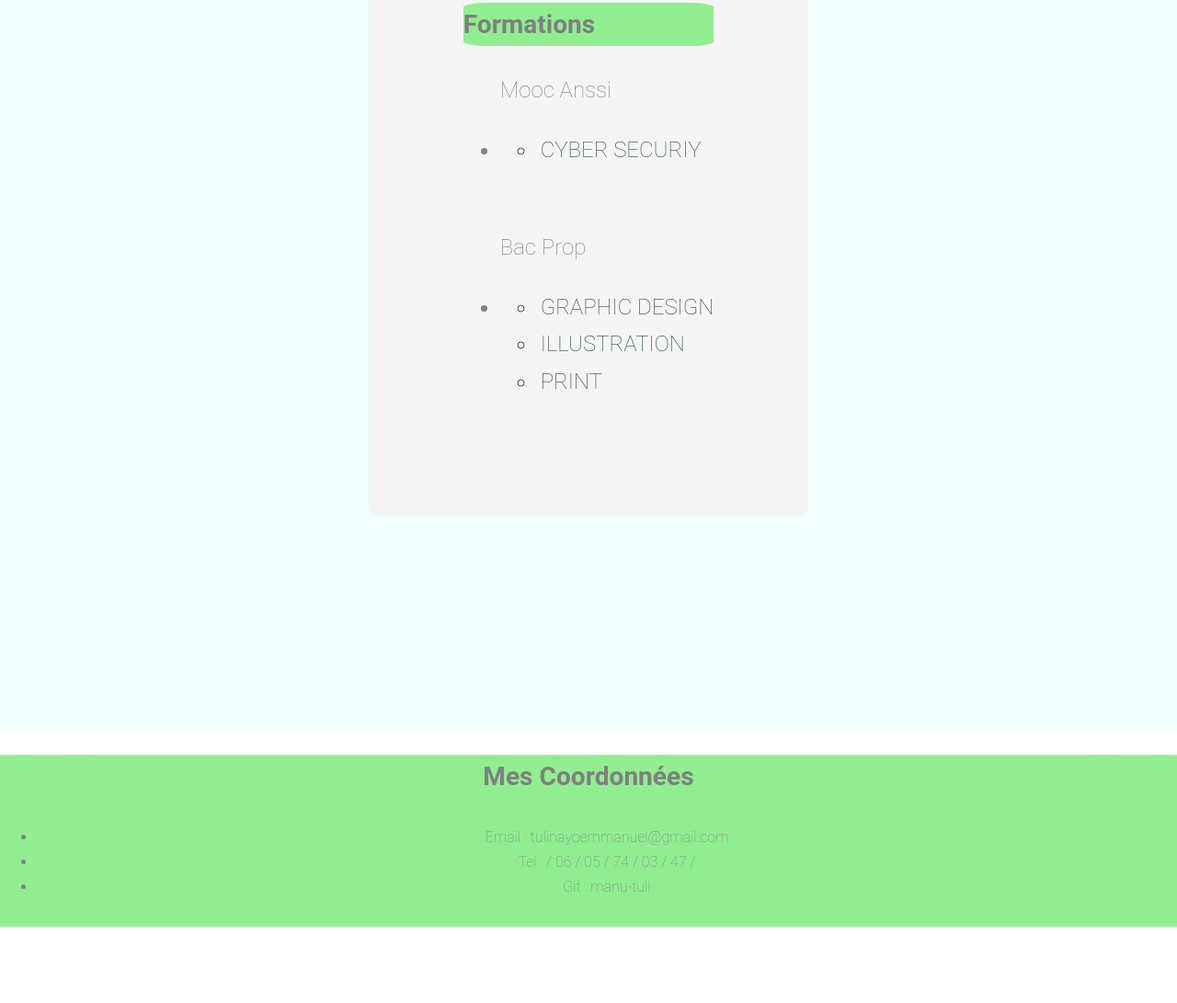
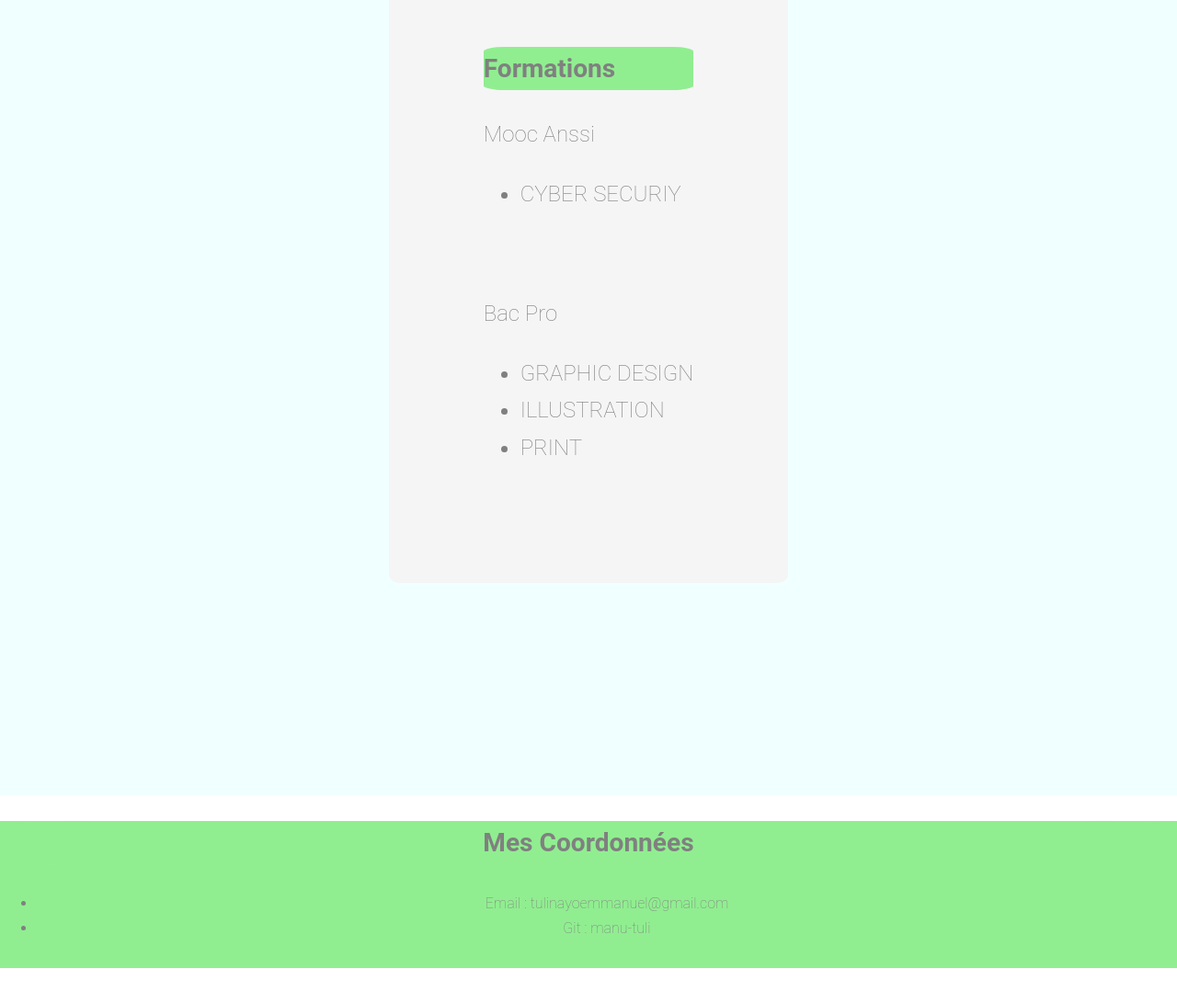
Before and after one commit to manu-tuli/repomanu, a plain HTML site: page cvOnline/index.html in a window 1280 px wide. Shown: the part 2335-3426 px from the top of the page at 92% size. Drawn offline with Linux system fonts and the light colour scheme.

Commit message:
Update index.html

```diff
--- a/cvOnline/index.html
+++ b/cvOnline/index.html
@@ -19,7 +19,6 @@
         <main>
             <aside>
                 <h3 class="skills">Mes Compétences</h3>
-                <ul>
                 <p>Font-end</p>
                 <div class="list--active">
                     <ul>
@@ -28,35 +27,36 @@
                         <li>REACT-JS</li>
                     </ul>
                 </div>
+
                 <br>
-                    <li class="list">
+
+                <div class="list">
                     <ul>
                         <li>C#.NETCore</li>
                         <li>PHP / Mysql</li>
                     </ul>
-                    </li>
-                <!-- </ul> -->
+                </div>
             </aside>
             <aside>
-                <h3 class="education">Formations</h3>
-                <ul>
+                <h3>Formations</h3>
                 <p>Mooc Anssi</p>
-                    <li>
+                <div class="education">
                     <ul>
                         <li>CYBER SECURIY</li>
                     </ul>
 
-                    </li>
+                </div>
+
                 <br>
-                    <p>Bac Prop</p>
-                    <li>
+
+                <p>Bac Pro</p>
+                <div>
                     <ul>
                         <li>GRAPHIC DESIGN</li>
                         <li>ILLUSTRATION</li>
                         <li>PRINT</li>
                     </ul>
-                    </li>
-                </ul>
+                </div>
             </aside>
             <!-- <aside>
                 <h3 class="experiences">Expériences</h3>
@@ -75,7 +75,6 @@
             <div class="info">
                 <ul>
                     <li>Email : tulinayoemmanuel@gmail.com</li>
-                    <li>Tel : / 06 / 05 / 74 / 03 / 47 /</li>
                     <li>Git : manu-tuli</li>
                 </ul>
             </div>
```
Lines whose indentation alone changed are shown as unchanged.
